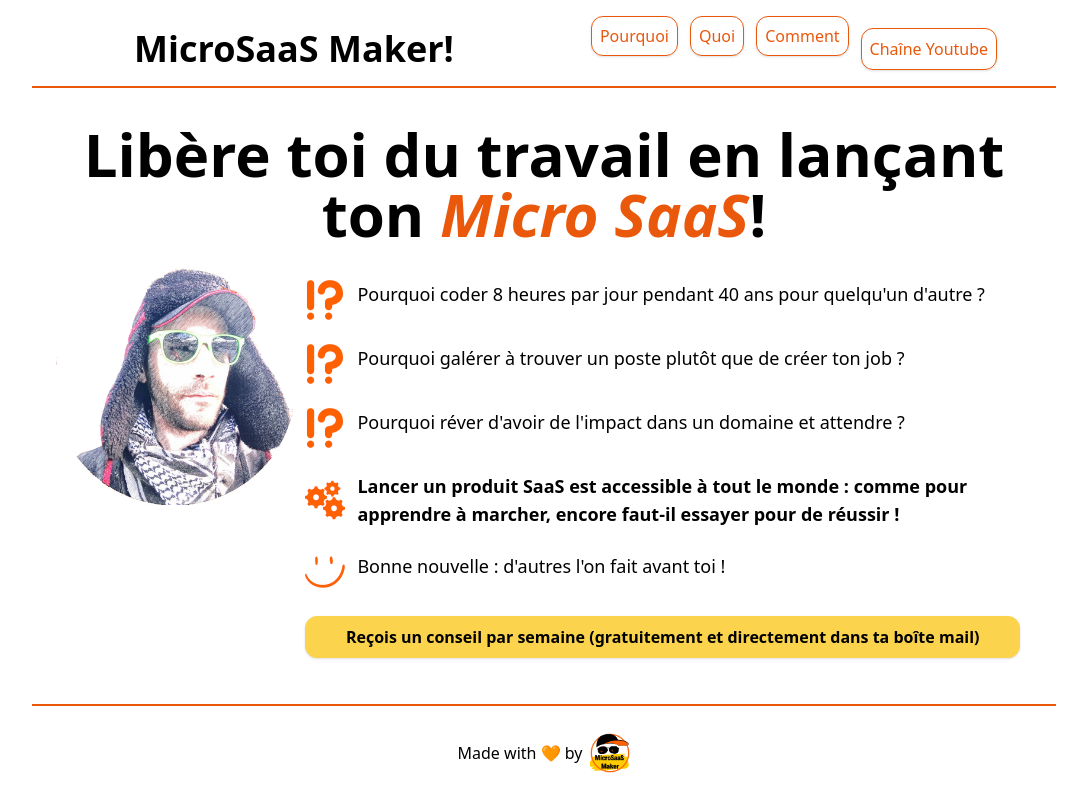
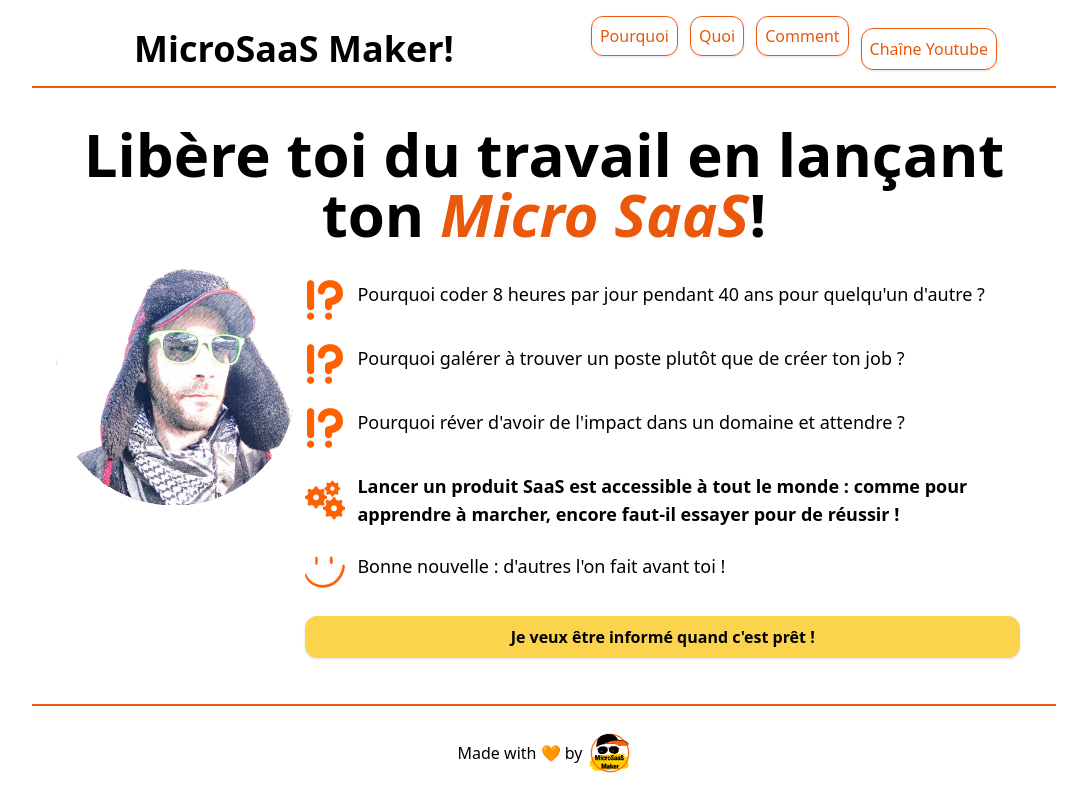
Before and after one commit to Maeevick/microsaasmaker, a Next.js app: page / in a window 1280 px wide. Shown: the whole page, without its empty margins (96-1183 px from the left). Built offline with nearby package versions, Linux system fonts and the light colour scheme.

Commit message:
feat: change call to action message

```diff
--- a/pages/index.tsx
+++ b/pages/index.tsx
@@ -23,7 +23,7 @@
   return (
     <button className="block m-3 p-2 bg-amber-300 border border-amber-300 hover:bg-orange-600 shadow rounded-xl font-bold text-center">
       <Link href="">
-        Reçois un conseil par semaine (gratuitement et directement dans ta boîte mail)
+        Je veux être informé quand c'est prêt !
       </Link>
     </button>
   )
```
